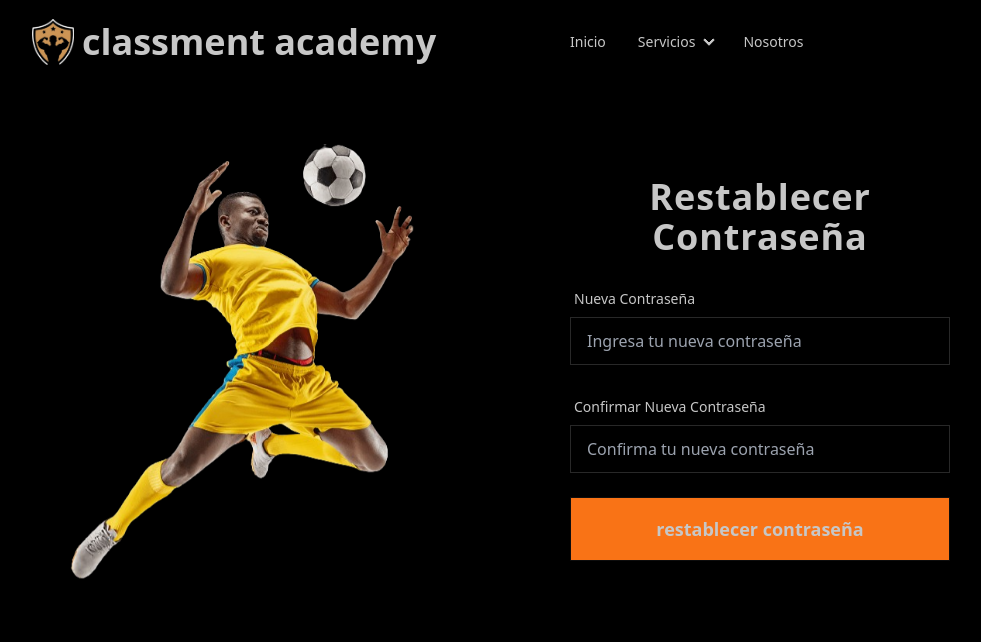
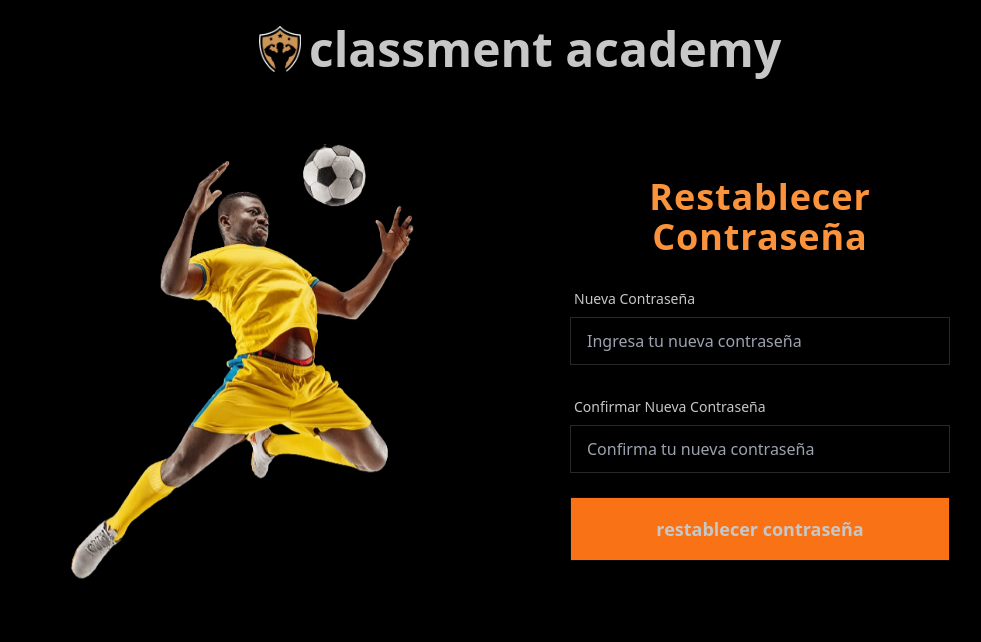
Before and after one commit to KevinAlejandroParra/clasmment-academy, a PHP site: page /PHP/reset_password.php in a window 1280 px wide. Shown: the top 642 px of the page, without its empty margins (90-1071 px from the left). Run offline with PHP 8.4, Linux system fonts and the light colour scheme; some libraries are stand-ins or nearby versions.

Commit message:
perf (main)desing

```diff
--- a/PHP/reset_password.php
+++ b/PHP/reset_password.php
@@ -61,49 +61,17 @@ if ($_SERVER['REQUEST_METHOD'] == 'POST') {
     <body>
     <body class="bg-black min-h-screen relative overflow-hidden justify-center">
 
-  <!-- Navbar -->
-  <div class="navbar bg-transparent py-4 backdrop-blur-md bg-opacity-50 fixed top-0 left-0 right-0 z-50 shadow-lg">
-    <div class="navbar-start flex justify-center">
-      <div class="dropdown">
-        <div tabindex="0" role="button" class="btn btn-ghost lg:hidden">
-          <svg xmlns="http://www.w3.org/2000/svg" class="h-5 w-5" fill="none" viewBox="0 0 24 24" stroke="currentColor">
-            <path stroke-linecap="round" stroke-linejoin="round" stroke-width="2" d="M4 6h16M4 12h8m-8 6h16" />
-          </svg>
+    <!-- Barra de navegación -->
+    <div class="container mx-auto p-4">
+      <div class="navbar bg-transparent flex items-center justify-center">
+        <div class="navbar-start">
+        <a href="index.php" class="btn btn-ghost">
+        <img src="../IMG/logo.png" alt="logo" class="w-f h-full" data-aos="zoom-in">
+        <h1 class="text-5xl font-bold" data-aos="zoom-in"> Classment Academy</h1>
+      </a>
         </div>
-        <ul tabindex="0" class="menu menu-sm dropdown-content bg-base-100 rounded-box z-[1] mt-3 w-52 p-2 shadow">
-          <li><a href="../index.php">Inicio</a></li>
-          <li>
-            <a>Servicios</a>
-            <ul class="p-2">
-              <li><a href="../index.php#title-schools">Escuelas</a></li>
-              <li><a href="../index.php#title-courses">Cursos</a></li>
-              </ul>
-          </li>
-          <li><a href="../index.php#nosotros">Nosotros</a></li>
-        </ul>
-      </div>
-      <a href="../index.php" class="btn btn-ghost">
-        <img src="../IMG/logo.png" alt="logo" class="w-f h-full" data-aos="zoom-in">
-        <h1 class="text-4xl font-bold" data-aos="zoom-in">Classment Academy</h1>
-      </a>
     </div>
-    <div class="navbar-center hidden lg:flex" data-aos="zoom-in">
-      <ul class="menu menu-horizontal px-1" data-aos="zoom-in">
-      <li><a href="../index.php">Inicio</a></li>
-      <li>
-          <details>
-            <summary>Servicios</summary>
-            <ul class="p-2">
-            <li><a href="../index.php#title-schools">Escuelas</a></li>
-            <li><a href="../index.php#title-courses">Cursos</a></li>
-            </ul>
-          </details>
-        </li>
-        <li><a href="../index.php#nosotros">Nosotros</a></li>
-      </ul>
-    </div>
-  </div>
-  <main class="pt-24">
+  <main class="pt-4">
         <div class="container mx-auto p-4">
             <div class="flex items-center justify-center">
                 <div class="w-full max-w-5xl p-8">
@@ -117,7 +85,7 @@ if ($_SERVER['REQUEST_METHOD'] == 'POST') {
                             <div class="w-1/2 px-10 mt-4">
                                 <form method="POST" action="">
                                     <input type="hidden" name="token" value="<?php echo htmlspecialchars($token); ?>">
-                                    <h2 class="text-4xl tracking-wide font-extrabold text-center">Restablecer Contraseña</h2>
+                                    <h2 class="text-4xl tracking-wide font-extrabold text-center text-orange-400">Restablecer Contraseña</h2>
                                     <div class="form-control mt-6">
                                         <label class="label">
                                             <span class="label-text">Nueva Contraseña</span>
```
